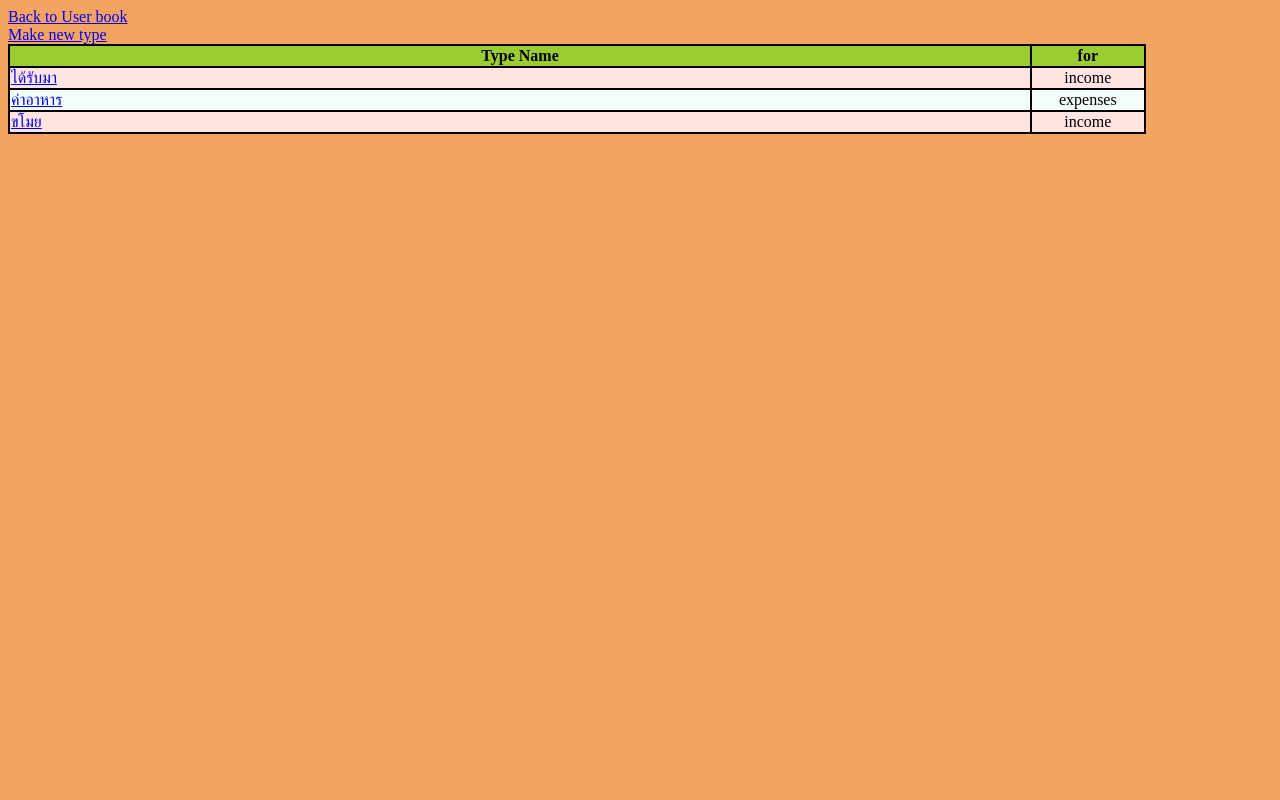
After one commit to poklonas/django_5810164, a Django app: page /accounting/1/TypeManage/ in a window 1280 px wide. The commit adds this page. Run offline with Django 3.2, Linux system fonts and the light colour scheme; data comes from the database, SQL or seed files in the repository; both versions use the stored data as it was after the commit.

Commit message:
can add type and select type when add new income , if dont have type like input it will make new one

```diff
--- a/accounting/models.py
+++ b/accounting/models.py
@@ -31,6 +31,7 @@ class Type_programe(models.Model):
     user = models.ForeignKey(User, on_delete=models.CASCADE)
     type_name = models.CharField(max_length=20)
     type_detail = models.CharField(max_length=500)
+    type_for = models.CharField(max_length=20, default="income")
 
     def __str__(self):
         return self.type_name
--- /dev/null
+++ b/accounting/templates/accounting/type_manage.html
@@ -0,0 +1,45 @@
+<head>
+	<style>
+		th, th.Type{
+			border: 2px solid black;
+			background-color: YellowGreen;
+			border-collapse: collapse
+		}
+		th.Type{
+			width: 90%;
+		}
+		table{
+			width:90%;
+			border: 2px solid black;
+			border-collapse: collapse;
+		}
+		td{
+			border: 2px solid black;
+		}
+		tr:nth-child(odd){
+			background-color: MintCream;
+		}
+		tr:nth-child(even){
+			background-color: MistyRose;
+		}
+	</style>
+</head>
+
+<body style="background-color:SandyBrown">
+<a href="{% url 'accounting:user_book' pk=user.id %}">Back to User book</a><br>
+<a href="{% url 'accounting:page_add_type' pk=user.id %}">Make new type</a>
+
+{% if user.type_programe_set.all %}
+    <table>
+    	<tr>
+			<th class="Type">Type Name</th>
+			<th>for</th>
+		</tr>
+	{% for type in user.type_programe_set.all %}
+        <tr>
+            <td><a href="{% url 'accounting:type_detail' pk=type.id %}">{{type.type_name}}</a></td>
+            <td style="text-align:center">{{type.type_for}}</td>
+        </tr>
+	{% endfor %}
+{% endif %}
+</body>
--- a/accounting/templates/accounting/user_book_page.html
+++ b/accounting/templates/accounting/user_book_page.html
@@ -29,6 +29,7 @@
 <a href="{% url 'accounting:index' %}">Back to main manu</a>
 <h1> HI {{user.user_name}} </h1>
 <a href="{% url 'accounting:book_manage' pk=user.id %}"><h2>ADD NEW PASS_BOOK</h2></a>
+<a href="{% url 'accounting:type_manage' pk=user.id %}"><h2>Go to Type_manage</h2></a>
 
 {% if user.pass_book_set.all %}
     <table>
--- a/accounting/urls.py
+++ b/accounting/urls.py
@@ -12,6 +12,10 @@ urlpatterns = [
     url(r'^(?P<pk>[0-9]+)/book_detail/$', views.BookDetail.as_view(), name='book_detail'),
     url(r'^(?P<pk>[0-9]+)/AddIncome/$', views.AddIncome.as_view(), name='add_income'),
     url(r'^(?P<pk>[0-9]+)/AddExpenses/$', views.AddExpenses.as_view(), name='add_expenses'),
+    url(r'^(?P<pk>[0-9]+)/TypeManage/$', views.TypeManage.as_view(), name="type_manage"),
+    url(r'^(?P<pk>[0-9]+)/page_add_type/$', views.PageAddType.as_view(), name='page_add_type'),
+    url(r'^(?P<pk>[0-9]+)/type_detail/$', views.TypeDetail.as_view(), name='type_detail'),
+    url(r'^(?P<user_id>[0-9]+)/func_add_type/$', views.func_add_type, name='func_add_type'),
     url(r'^(?P<user_id>[0-9]+)/func_add_book/$', views.func_add_book, name='func_add_book'),
     url(r'^(?P<book_id>[0-9]+)/func_add_income/$', views.func_add_income, name='func_add_income'),
     url(r'^(?P<book_id>[0-9]+)/func_add_expenses/$', views.func_add_expenses, name='func_add_expenses'),
--- a/accounting/views.py
+++ b/accounting/views.py
@@ -25,13 +25,30 @@ class BookDetail(generic.DetailView):
     model = Pass_book
     template_name = 'accounting/book_detail.html'
 
+
 class AddIncome(generic.DetailView):
     model = Pass_book
     template_name = 'accounting/income_page.html'
 
+
 class AddExpenses(generic.DetailView):
     model = Pass_book
     template_name = 'accounting/expenses_page.html'
+
+
+class TypeManage(generic.DetailView):
+    model = User
+    template_name = 'accounting/type_manage.html'
+
+
+class PageAddType(generic.DetailView):
+    model = User
+    template_name = 'accounting/add_type.html'
+
+
+class TypeDetail(generic.DetailView):
+    model = Type_programe
+    template_name = 'accounting/type_detail.html'
 
 
 def add_user_page(request): # go to add user page
@@ -54,16 +71,23 @@ def func_add_income(request, book_id):
     program_detail_in = request.POST.get('detail')
     program_value_in = request.POST.get('value')
     #this is assume
-    program_type_in = Type_programe.objects.get(pk=1)
+    program_type_in = request.POST.get('type_text')
     program_day_in = Day.objects.get(pk=1)
     program_month_in = Month.objects.get(pk=1)
     program_year_in = Year.objects.get(pk=1)
     # end assume
     book = Pass_book.objects.get(pk=book_id)
+    try:
+        programe_instant = Type_programe.objects.get(type_name=program_type_in)
+    except:
+         user = User.objects.get(pk=book.user.id)
+         user.type_programe_set.create(type_name=program_type_in,\
+                                       type_for="income")
+         programe_instant = Type_programe.objects.get(type_name=program_type_in)
     book.program_set.create(head_program=program_name_in,\
                              detail=program_detail_in,\
                              value=program_value_in,\
-                             type_programe=program_type_in,\
+                             type_programe=programe_instant,\
                              day_published=program_day_in,\
                              month_published=program_month_in,\
                              year_published=program_year_in,\
@@ -94,3 +118,13 @@ def func_add_expenses(request, book_id):
     book.balance -= float(program_value_in)
     book.save()
     return HttpResponseRedirect(reverse('accounting:book_detail', args=(book_id)))
+
+def func_add_type(request, user_id):
+    user = User.objects.get(pk=user_id)
+    type_name_in = request.POST.get('type_name')
+    type_detail_in = request.POST.get('detail')
+    type_for_in = request.POST.get('type_for')
+    user.type_programe_set.create(type_name=type_name_in,\
+                                  type_detail=type_detail_in,\
+                                  type_for=type_for_in)
+    return HttpResponseRedirect(reverse('accounting:type_manage', args=(user_id)))
```
Also changed, not shown: accounting/templates/accounting/add_type.html (added, +13 -0 lines), accounting/templates/accounting/income_page.html (+8 -0 lines), accounting/templates/accounting/type_detail.html (added, +8 -0 lines), accounting/migrations/0005_type_programe_type_for.py (added), db.sqlite3.
